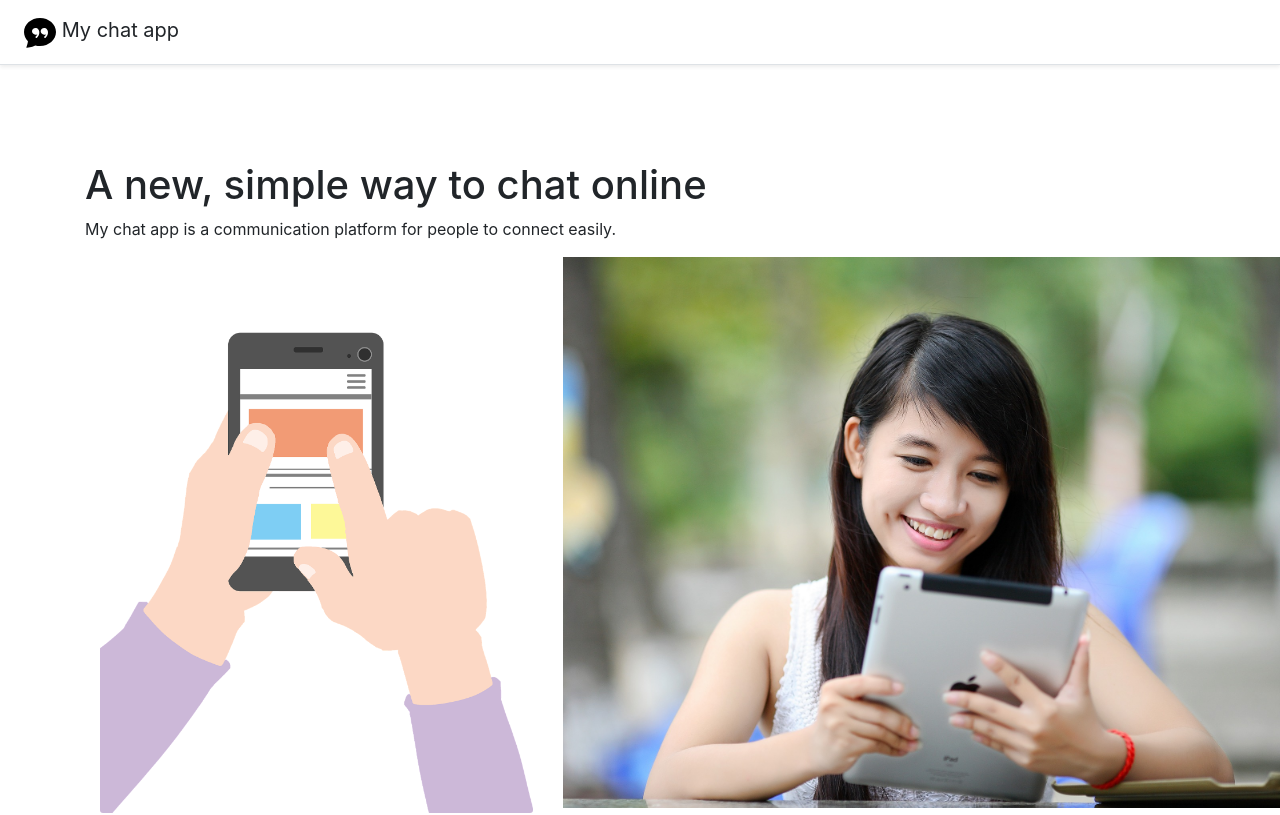
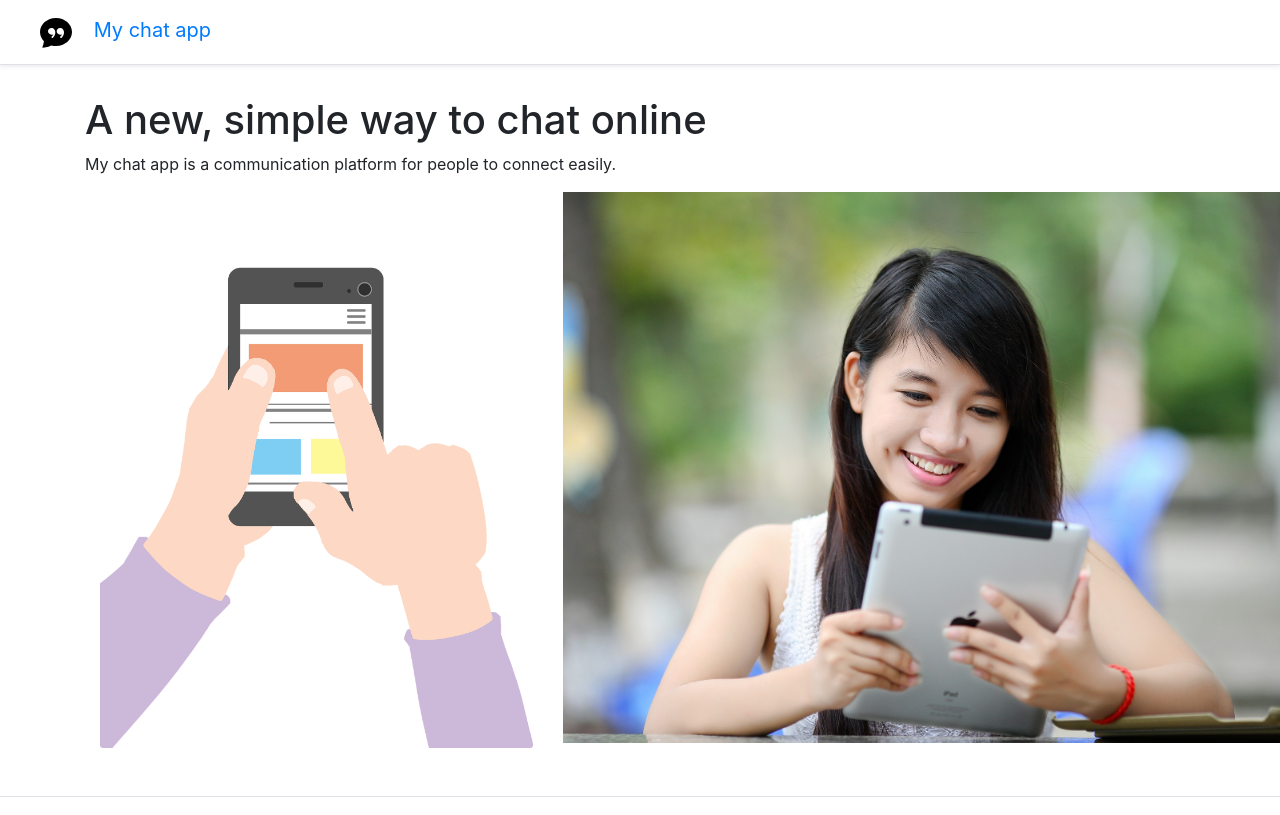
Before and after one commit to valtur11/My-chat-app, a Next.js app in the folder client/: page / in a window 1280 px wide. Shown: the top 815 px of the page. Built offline with nearby package versions, Linux system fonts and the light colour scheme.

Commit message:
move head to layout component

```diff
--- a/client/components/Layout.js
+++ b/client/components/Layout.js
@@ -1,8 +1,20 @@
+import Head from 'next/head'
+import Link from 'next/link'
+
 function Layout({ children }) {
   return (
     <>
-      <header className = 'd-flex flex-column flex-md-row align-items-center p-3 px-md-4 mb-3 bg-white border-bottom shadow-sm'>
-      <h5 className="my-0 mr-md-auto font-weight-normal"> <img src="/chat.svg" /> My chat app </h5>
+      <Head>
+        <title>My chat app</title>
+        <link rel="icon" href="favicon.ico" />
+      </Head>
+      <header className = 'fixed-top align-items-center p-3 px-md-4 mb-3 bg-white border-bottom shadow-sm'>
+        <h5 className="my-0 mr-md-auto font-weight-normal">
+          <Link href='/'>
+            <a style = {{textDecoration: 'none'}}> <img src="/chat.svg" style = {{padding: '0 1rem 0 1rem'}}/> My chat app </a>
+          </Link>
+        </h5>
+
       </header>
       <main role = 'main'>
         <div className = 'container'>
--- a/client/pages/index.js
+++ b/client/pages/index.js
@@ -1,14 +1,8 @@
-import Head from 'next/head'
 import Layout from '../components/Layout'
 
 export default function Home() {
   return (
     <Layout>
-      <Head>
-        <title>My chat app</title>
-        <link rel="icon" href="favicon.ico" />
-      </Head>
-
         <h1 className="title">
           A new, simple way to chat online
         </h1>
```
